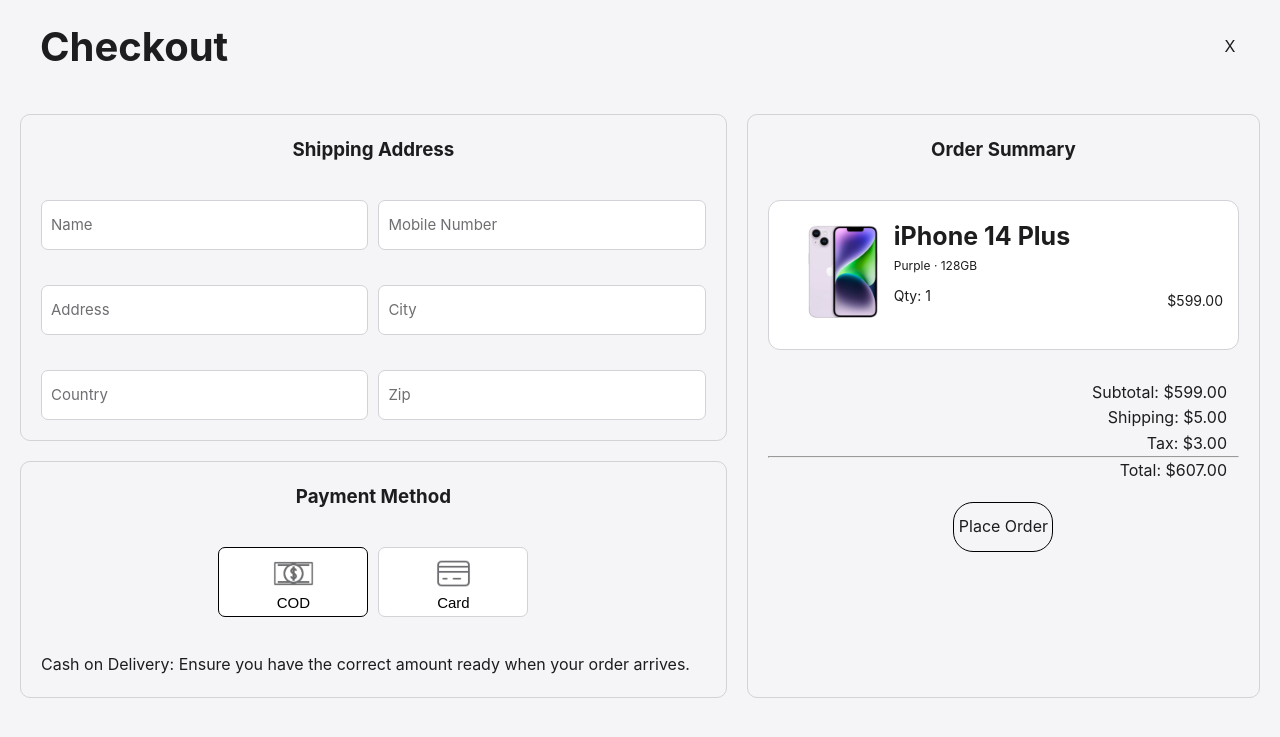
After one commit to SetNickname/apple-shop, a PHP site: page /html/checkout.html in a window 1280 px wide. The commit adds this page. Shown: the top 737 px of the page. Run offline with PHP 8.4, Linux system fonts and the light colour scheme.

Commit message:
25% functional checkout -button functions work -cant read data yet

```diff
--- /dev/null
+++ b/css/checkout-product.css
@@ -0,0 +1,287 @@
+.header{
+    display: flex;
+    align-items: center;
+}
+.order-title {
+    display: block;
+    font-size: 40px;
+    margin: 15px;
+    margin-left: 40px;
+    font-weight: 700;
+}
+.close-btn {
+    margin-left: auto;
+    margin-right: 30px;
+    height: 40px;
+    width: 40px;
+    display: flex;
+    justify-content: center;
+    align-items: center;
+    border-radius: 50%;
+
+    text-decoration: none;
+    color: inherit
+}
+.close-btn:hover {
+    color: var(--bg-white);
+    background-color: var(--black);
+    font-weight: bold;
+}
+
+.main {
+    display: flex;
+    margin: 20px;
+}
+.ship-pay {
+    flex: 6;
+    margin-right: 10px;
+
+    display: flex;
+    flex-direction: column;
+}
+.order-sum {
+    flex: 4;
+    margin-left: 10px;
+    padding: 20px;
+    border: 1px solid var(--border-color);
+    border-radius: 10px;
+}
+
+.row{
+    border: 1.5px solid var(--border-color);
+    border-radius: 10px;
+    padding: 20px;
+}
+.ship-address{
+    margin-bottom: 10px;
+}
+.payment{
+    margin-top: 10px;
+}
+
+h3{
+    color: var(--text-primary);
+    margin: 0px;
+    text-align: center;
+}
+
+/** Shipping Address **/
+.input-box{
+    position: relative;
+    height: 50px;
+    margin-top: 35px
+}
+.input-box label{
+    position: absolute;
+    top:50%;
+    left: 10px;
+    transform: translateY(-50%);
+    font-size: 15px;
+    color: var(--text-secondary);
+    pointer-events: none;
+    transition: 0.5s;
+}
+.input-box input:focus~label,
+.input-box input:valid~label{
+    top: -15px;
+    color: var(--text-primary);
+}
+.input-box input{
+    width: 100%;
+    height: 100%;
+    background: var(--bg-white);
+    border: 1px solid var(--border-color);
+    border-radius: 7px;
+    outline: none;
+    font-size: 15px;
+    color: var(--text-primary);
+    padding: 0 35px 0 5px;
+}
+.details{
+    display: flex;
+    gap: 10px;
+}
+.address, .city, .country, .zip, .name, .num{
+    width: 100%;
+}
+
+/** Payment Choices **/
+.payment-methods{
+    display: flex;
+    justify-content: center;
+    gap: 10px;
+}
+.cod-mess{
+    margin-top: 35px;
+}
+.payment-button {
+    display: flex;
+    flex-direction: column; /* Stack image above text */
+    align-items: center; /* Center align image and text */
+    justify-content: center; /* Center content inside the button */
+    border: 1px solid var(--border-color); /* Add border for button */
+    border-radius: 7px; /* Optional rounded corners */
+    padding: 1rem;
+    background-color: var(--bg-white);
+    cursor: pointer;
+    height: 70px; /* Button height */
+    width: 150px;
+    text-align: center;
+    font-size: 15px;
+    margin-top: 35px;
+    transition: all 0.3s ease; /* Adds smooth hover effect */
+}
+.payment-button img {
+    width: 35%;
+    height: auto; /* Maintain aspect ratio */
+}
+.payment-button.active {
+    border: 1.5px solid var(--black); /* Darker border for active state */
+}
+.payment-button:hover {
+    transform: scale(1.04); /* Slight zoom effect on hover */
+    background-color: var(--border-color); /* Slightly darker background on hover */
+}
+/* Ensure active button border is not overridden by hover */
+.payment-button.active:hover {
+    border: 1.5px solid var(--black); /* Keep the active border */
+    transform: scale(1.04); /* Allow hover scaling */
+    background-color: var(--border-color); /* Allow hover background change */
+}
+
+/** Payment Method **/
+.card-details{
+    display: flex;
+    gap: 10px;
+}
+.name-card, .cvv, .card-num, .expiry{
+    width: 100%;
+}
+.expiry{
+    margin-top: 35px;
+    font-size: 15px;
+    color: var(--text-secondary);
+}
+#month, #year{
+    width: auto;
+}
+select {
+    padding: 8px; border: 1px solid #ccc;
+    border-radius: 4px;
+    box-shadow: inset 0 1px 3px rgba(0, 0, 0, 0.1);
+    transition: border-color 0.3s;
+    height: 50px;
+    font-size: 15px;
+    color: var(--text-secondary);
+    margin-left: 10px;
+}
+input:focus, select:focus {
+    border-color: var(--black);
+}
+
+/**order summary **/
+.ord-sum{
+    margin-bottom: 35px;
+}
+.cart-prod-grid {
+    display: grid;
+    grid-template-columns: 1fr;
+    gap: 10px;
+    margin-bottom: 30px;
+    place-items: center;
+}
+.cart-prod-card {
+    background-color: var(--bg-white);
+    border: 1px solid var(--border-color);
+    border-radius: 12px;
+    padding: 20px 15px 20px 25px;
+    width: 100%;
+}
+.cart-prod-card:hover {
+    cursor: pointer;
+    color: var(--text-secondary);
+    background-color: var(--hover-gray);
+}
+.cart-prod-card:active {
+    scale: 0.95;
+    background-color: var(--bg-black);
+}
+.cart-prod-info-grid{
+    display: grid;
+    grid-template-columns: 100px 1fr;
+}
+.cart-prod-pic{
+    width: 100%;
+}
+.cart-prod-name{
+    margin-top: 0;
+    font-size: 25px;
+    font-weight: bold;
+    line-height: 30px;
+    margin-bottom: 12px;
+}
+.cart-prod-variation{
+    font-size: 12px;
+    line-height: 5px;
+    margin-bottom: 25px;
+}
+.cart-prod-qty{
+    font-size: 14px;
+    line-height: 5px;
+    text-align: start;
+}
+.cart-prod-price{
+    font-size: 14px;
+    line-height: 5px;
+    text-align: end;
+}
+.cart-prod-price{
+    font-size: 14px;
+    line-height: 5px;
+    text-align: end;
+}
+.totals p{
+    text-align: end;
+    margin-right: 12px;
+}
+.place-btn {
+    width: 100px;
+    margin: 18px auto 0;
+    height: 50px;
+    display: flex;
+    justify-content: center;
+    align-items: center;
+    border: 1px solid var(--black);
+    border-radius: 20px;
+
+    text-decoration: none;
+    color: inherit
+}
+.place-btn:hover {
+    color: var(--bg-white);
+    background-color: var(--black);
+    font-weight: bold;
+}
+
+/** pop-up notif **/
+.hidden {
+    display: none;
+}
+#notification {
+    position: fixed;
+    top: 50%;
+    left: 50%;
+    transform: translate(-50%, -50%);
+    background-color: var(--accent-blue);
+    color: white;
+    padding: 20px;
+    border-radius: 10px;
+    font-size: 18px;
+    display: flex;
+    align-items: center;
+    display: none;
+}
+#notification span {
+    margin-right: 10px;
+    font-size: 24px; /* Increase size for the check icon */
+}
--- a/css/order-product.css
+++ b/css/order-product.css
@@ -6,7 +6,6 @@
     margin-top: 30px;
     margin-bottom: 30px;
     place-items: center;
-
 }
 
 .product-card {
--- a/html/cart.html
+++ b/html/cart.html
@@ -55,7 +55,6 @@
 
         <main class="main-content">
             <h2 class="order-title">Cart</h2>
-
             <div class="cart-grid">
                 <div class="cart-card">
                     <div class="cprod-info">
@@ -91,6 +90,10 @@
                     <div class="cprod-price">$599.00</div>
                 </div>
             </div>
+
+            <a href="#" class="check-btn" id="check-out-btn">
+                Checkout
+            </a>
         </main>
     </div>
 
--- /dev/null
+++ b/html/checkout.html
@@ -0,0 +1,170 @@
+<!DOCTYPE html>
+<html lang="en">
+<head>
+    <meta charset="UTF-8">
+    <meta name="viewport" content="width=device-width, initial-scale=1.0">
+    <title>Checkout</title>
+
+    <link rel="icon" href="../assets/apple.png">
+    <link rel="stylesheet" href="../css/checkout-product.css">
+    <link rel="stylesheet" href="../css/style.css">
+
+</head>
+<body>
+    <div class="header">
+        <h2 class="order-title">Checkout</h2>
+        <a href="#" class="close-btn" id="close-order-btn">
+        X
+        </a>
+    </div>
+    <div class="main">
+        <div class="column ship-pay">
+            <section class="row ship-address">
+                <h3>Shipping Address</h3>
+                <form>
+                    <div class="details">
+                        <div class="input-box name">
+                            <input type="text" name="name" id="name" required>
+                            <label>Name</label>
+                        </div>
+                        <div class="input-box num">
+                            <input type="text" name="num" id="num" required>
+                            <label>Mobile Number</label>
+                        </div>
+                    </div>
+                    <div class="details">
+                        <div class="input-box address">
+                            <input type="text" name="address" id="address" required>
+                            <label>Address</label>
+                        </div>
+                        <div class="input-box city">
+                            <input type="text" name="city" id="city" required>
+                            <label>City</label>
+                        </div>
+                    </div>
+                    <div class="details">
+                        <div class="input-box country">
+                            <input type="text" name="state" id="state" required>
+                            <label>Country</label>
+                        </div>
+                        <div class="input-box zip">
+                            <input type="text" name="zip" id="zip" required>
+                            <label>Zip</label>
+                        </div>
+                    </div>
+                </form>
+            </section>
+            <section class="row payment">
+                <h3>Payment Method</h3>
+                <div class="payment-methods" id="cod-btn">
+                    <button class="payment-button active">
+                        <img src="../assets/cash.png" alt="">
+                        COD
+                    </button>
+                    <button class="payment-button" id="card-btn">
+                        <img src="../assets/credit.png" alt="">
+                        Card
+                    </button>
+                </div>
+                <form action="", id="payment-form">
+                    <div id="card-pay-details" style="display: none;">
+                        <div class="card-details">
+                            <div class="input-box name-card">
+                                <input type="text" name="card-name" id="card-name" required>
+                                <label>Name on Card</label>
+                            </div>
+                            <div class="input-box cvv">
+                                <input type="text" name="cvv" id="cvv" required>
+                                <label>CVV</label>
+                            </div>
+                        </div>
+                        <div class="card-details">
+                            <div class="input-box card-num">
+                                <input type="text" name="card-num" id="card-num" required>
+                                <label>Card Number</label>
+                            </div>
+                            <div class="expiry">
+                                <label for="expiry">Expiry:</label>
+                                <select id="month" name="month">
+                                    <option value="" disabled selected>MM</option>
+                                    <option value="01">01</option>
+                                    <option value="02">02</option>
+                                    <option value="03">03</option>
+                                    <option value="04">04</option>
+                                    <option value="05">05</option>
+                                    <option value="06">06</option>
+                                    <option value="07">07</option>
+                                    <option value="08">08</option>
+                                    <option value="09">09</option>
+                                    <option value="10">10</option>
+                                    <option value="11">11</option>
+                                    <option value="12">12</option>
+                                </select>
+                                <select id="year" name="year">
+                                    <option value="" disabled selected>YYYY</option>
+                                    <option value="2024">2024</option>
+                                    <option value="2025">2025</option>
+                                    <option value="2026">2026</option>
+                                    <option value="2027">2027</option>
+                                    <option value="2028">2028</option>
+                                </select>
+                            </div>
+                        </div>
+                    </div>
+                    <div id="cod-details">
+                        <p class="cod-mess">Cash on Delivery: Ensure you have the correct amount ready when your order arrives.</p>
+                    </div>
+                </form>
+            </section>
+        </div>
+        <div class="column order-sum">
+            <section>
+                <h3 class="ord-sum">Order Summary</h3>
+                <div>
+                    <div class="cart-prod-grid">
+                        <div class="cart-prod-card">
+                            <div class="cart-prod-info-grid">
+                                <div class="cart-prod-icon">
+                                    <img class="cart-prod-pic"
+                                    src="../assets/prod11.png">
+                                </div>
+
+                                <div class="cart-prod-info">
+                                    <div class="cart-prod-name">iPhone 14 Plus</div>
+                                    <div class="cart-prod-variation">Purple &#183; 128GB</div>
+                                    <div class="cart-prod-qty">Qty: 1</div>
+                                    <div class="cart-prod-price">$599.00</div>
+                                </div>
+                            </div>
+                        </div>
+                    </div>
+                    <div class="totals">
+                        <p>Subtotal:
+                            <span>$599.00</span>
+                        </p>
+                        <p>Shipping:
+                            <span>$5.00</span>
+                        </p>
+                        <p>Tax:
+                            <span>$3.00</span>
+                        </p>
+                        <hr>
+                        <p> Total:
+                            <span>$607.00</span>
+                        </p>
+                    </div>
+                </div>
+                <a href="#" class="place-btn" id="place-order-btn">
+                    Place Order
+                </a>
+            </section>
+        </div>
+    </div>
+    <div id="notification" class="hidden">
+        <span>&#10004;</span> <!-- Check icon -->
+        Order Placed!
+    </div>
+
+    <script src="../js/checkout.js"></script>
+</body>
+</html>
--- a/html/pay.html
+++ b/html/pay.html
@@ -55,7 +55,6 @@
 
         <main class="main-content">
             <h2 class="order-title">Orders</h2>
-
             <nav class="main-nav-bar">
                 <ul>
                     <li class="main-nav-item">
@@ -96,7 +95,6 @@
                     </li>
                 </ul>
             </nav>
-
             <div class="product-grid">
                 <div class="product-card">
                     <div class="prod-info-grid">
--- a/js/order-navbar.js
+++ b/js/order-navbar.js
@@ -2,6 +2,7 @@ document.addEventListener('DOMContentLoaded', () => {
     const homeBtn = document.querySelector('.home-btn');
     const sideNavLinks = document.querySelectorAll('.side-nav-link');
     const logoutBtn = document.querySelector('.logout-btn');
+    const checkBtn = document.querySelector('.check-btn');
 
     homeBtn.addEventListener('click', (e) => {
         e.preventDefault();
@@ -33,6 +34,11 @@ document.addEventListener('DOMContentLoaded', () => {
     logoutBtn.addEventListener('click', (e) => {
         e.preventDefault();
         window.location.href = 'home-iphone.html';
+    });
+
+    checkBtn.addEventListener('click', (e) => {
+        e.preventDefault();
+        window.location.href = 'checkout.html';
     });
 
 });
```
Also changed, not shown: css/cart-product.css (+19 -0 lines), js/checkout.js (added, +52 -0 lines), assets/cash.png (added), assets/credit.png (added).
